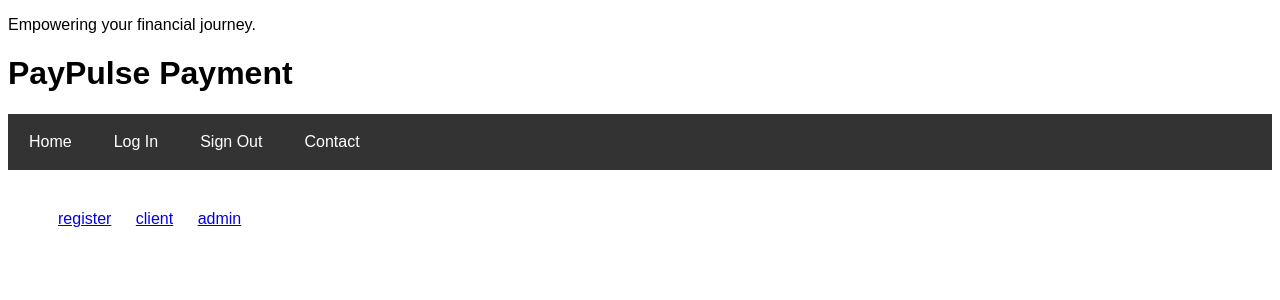
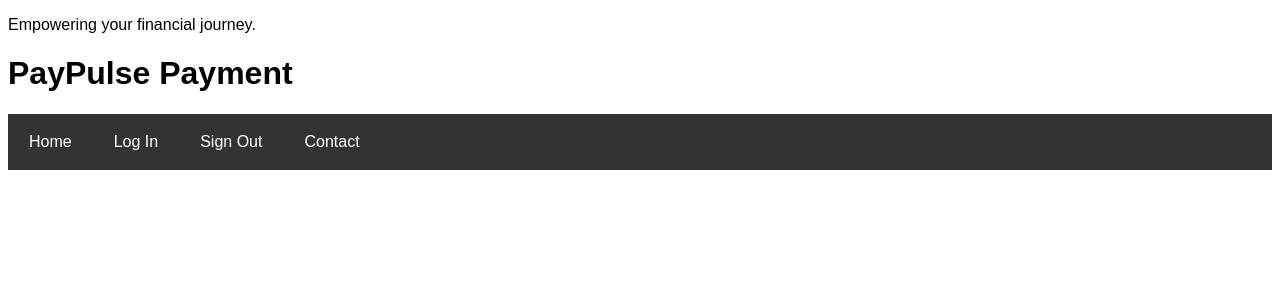
Before and after one commit to Aniels/payment-system, a Django app: page / in a window 1280 px wide; the page is wider, and only the part inside the window is pictured. Shown: the top 300 px of that part. Run offline with Django 4.2, Linux system fonts and the light colour scheme.

Commit message:
css style working

```diff
--- a/templates/base.html
+++ b/templates/base.html
@@ -18,11 +18,11 @@
         <a href="#">Sign Out</a>
         <a href="#">Contact</a>
     </nav>
-    <div>
-        <a href={% url 'register' %} >register</a>
-        <a href='login/client/'>client</a>
-        <a href='login/admin/'>admin</a>
-    </div>
+{#    <div>#}
+{#        <a href={% url 'register' %} >register</a>#}
+{#        <a href='login/client/'>client</a>#}
+{#        <a href='login/admin/'>admin</a>#}
+{#    </div>#}
 
 
     {% block content %}    {% endblock content%}
```
